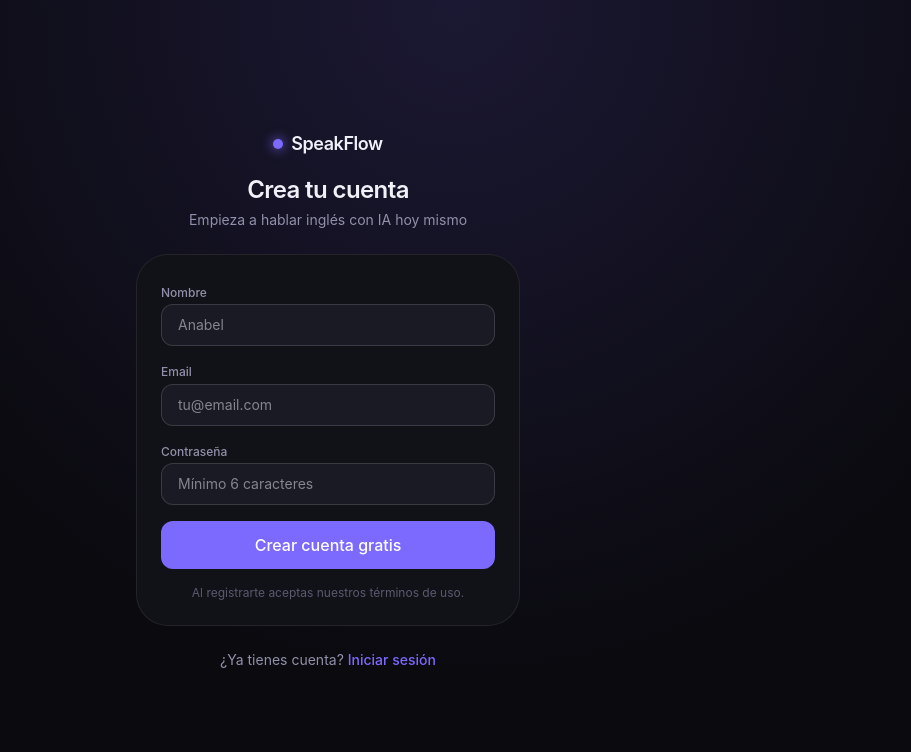
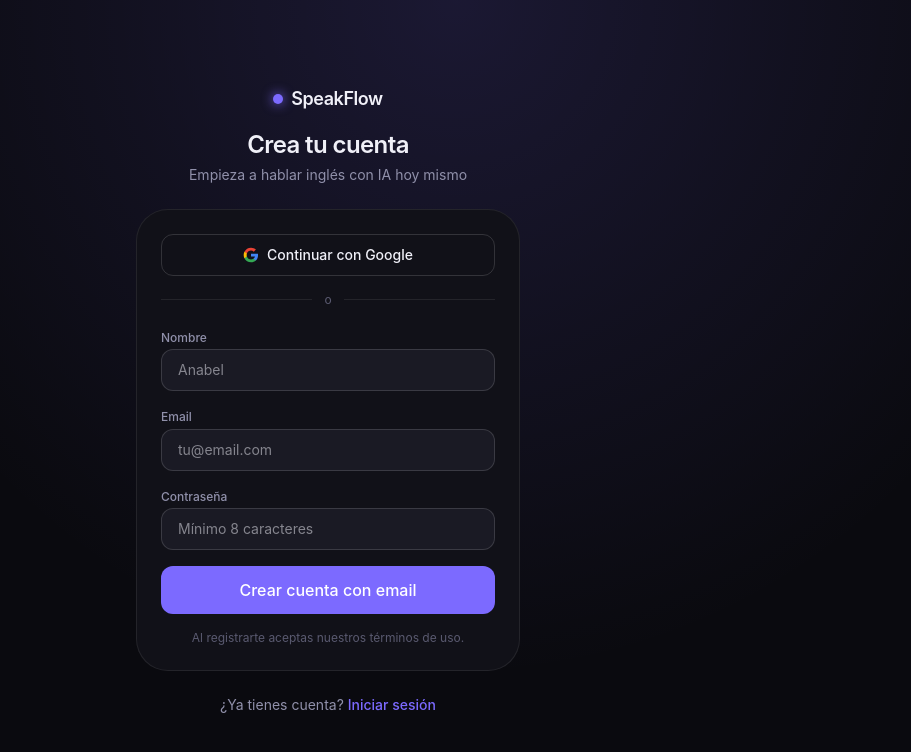
Before and after one commit to SchmuckeDj/speakflow-next, a Next.js app: page /register in a window 1280 px wide. Shown: the top 752 px of the page, without its empty margins (312-1223 px from the left). Built offline with nearby package versions, Linux system fonts and the light colour scheme; no server answers.

Commit message:
feat: Google OAuth login/register con Google Identity Services

```diff
--- a/components/auth/LoginForm.tsx
+++ b/components/auth/LoginForm.tsx
@@ -11,41 +11,57 @@ export default function LoginForm() {
   const [email,    setEmail]    = useState("");
   const [password, setPassword] = useState("");
   const [loading,  setLoading]  = useState(false);
+  const [gLoading, setGLoading] = useState(false);
   const [error,    setError]    = useState("");
 
   async function handleSubmit(e: React.FormEvent) {
     e.preventDefault();
     if (!email || !password) { setError("Completa todos los campos."); return; }
-    setError("");
-    setLoading(true);
-
+    setError(""); setLoading(true);
     try {
-      const res = await apiFetch("/api/auth/login/", {
-        method: "POST",
-        body:   JSON.stringify({ email, password }),
-        auth:   false,
+      const res  = await apiFetch("/api/auth/login/", {
+        method: "POST", body: JSON.stringify({ email, password }), auth: false,
       });
-
       const data = await res.json();
-
-      if (!res.ok) {
-        setError(data.error ?? "Credenciales inválidas.");
-        setLoading(false);
-        return;
-      }
-
+      if (!res.ok) { setError(data.error ?? "Credenciales inválidas."); setLoading(false); return; }
       saveTokens(data.tokens.access, data.tokens.refresh);
-      localStorage.setItem("sf_user", JSON.stringify({
-        name:  data.user.username,
-        email: data.user.email,
-        level: data.user.level || "B1",
-      }));
+      localStorage.setItem("sf_user", JSON.stringify({ name: data.user.username, email: data.user.email, level: data.user.level || "B1" }));
       document.cookie = "sf_session=1; path=/; max-age=604800; SameSite=Lax";
       router.push("/dashboard");
+    } catch {
+      setError("No se pudo conectar al servidor."); setLoading(false);
+    }
+  }
 
+  async function handleGoogle() {
+    setGLoading(true); setError("");
+    try {
+      // Usar Google Identity Services (GSI)
+      const client = window.google?.accounts?.oauth2?.initTokenClient({
+        client_id: process.env.NEXT_PUBLIC_GOOGLE_CLIENT_ID!,
+        scope: "email profile",
+        callback: async (response: { access_token?: string; error?: string }) => {
+          if (response.error || !response.access_token) {
+            setError("Error con Google. Intenta de nuevo."); setGLoading(false); return;
+          }
+          try {
+            const res  = await apiFetch("/api/auth/google/", {
+              method: "POST", body: JSON.stringify({ access_token: response.access_token }), auth: false,
+            });
+            const data = await res.json();
+            if (!res.ok) { setError(data.error ?? "Error con Google."); setGLoading(false); return; }
+            saveTokens(data.tokens.access, data.tokens.refresh);
+            localStorage.setItem("sf_user", JSON.stringify({ name: data.user.username, email: data.user.email, level: data.user.level || "" }));
+            document.cookie = "sf_session=1; path=/; max-age=604800; SameSite=Lax";
+            router.push(data.created || !data.user.level ? "/onboarding" : "/dashboard");
+          } catch {
+            setError("Error conectando con el servidor."); setGLoading(false);
+          }
+        },
+      });
+      client?.requestAccessToken();
     } catch {
-      setError("No se pudo conectar al servidor.");
-      setLoading(false);
+      setError("Google no está disponible."); setGLoading(false);
     }
   }
 
@@ -64,8 +80,7 @@ export default function LoginForm() {
         <div className="space-y-3">
           <div className="space-y-1.5">
             <label className="text-xs text-[var(--color-text-2)] font-medium">Email</label>
-            <input type="email" value={email} onChange={(e) => setEmail(e.target.value)}
-              placeholder="tu@email.com"
+            <input type="email" value={email} onChange={(e) => setEmail(e.target.value)} placeholder="tu@email.com"
               className="w-full bg-[var(--color-surface-2)] border border-[var(--color-border-2)] rounded-[var(--radius-md)] px-4 py-2.5 text-sm focus:outline-none focus:border-[var(--color-acc)] transition-colors" />
           </div>
           <div className="space-y-1.5">
@@ -77,9 +92,7 @@ export default function LoginForm() {
           </div>
         </div>
 
-        {error && (
-          <p className="text-xs text-red-400 bg-red-500/10 border border-red-500/20 rounded-[var(--radius-sm)] px-3 py-2">{error}</p>
-        )}
+        {error && <p className="text-xs text-red-400 bg-red-500/10 border border-red-500/20 rounded-[var(--radius-sm)] px-3 py-2">{error}</p>}
 
         <Button onClick={handleSubmit} disabled={loading} className="w-full" size="lg">
           {loading ? "Iniciando sesión..." : "Iniciar sesión"}
@@ -91,9 +104,14 @@ export default function LoginForm() {
           <div className="flex-1 h-px bg-[var(--color-border)]" />
         </div>
 
-        <Button variant="ghost" className="w-full" size="md">
-          <svg width="16" height="16" viewBox="0 0 24 24"><path fill="#4285F4" d="M22.56 12.25c0-.78-.07-1.53-.2-2.25H12v4.26h5.92c-.26 1.37-1.04 2.53-2.21 3.31v2.77h3.57c2.08-1.92 3.28-4.74 3.28-8.09z"/><path fill="#34A853" d="M12 23c2.97 0 5.46-.98 7.28-2.66l-3.57-2.77c-.98.66-2.23 1.06-3.71 1.06-2.86 0-5.29-1.93-6.16-4.53H2.18v2.84C3.99 20.53 7.7 23 12 23z"/><path fill="#FBBC05" d="M5.84 14.09c-.22-.66-.35-1.36-.35-2.09s.13-1.43.35-2.09V7.07H2.18C1.43 8.55 1 10.22 1 12s.43 3.45 1.18 4.93l2.85-2.22.81-.62z"/><path fill="#EA4335" d="M12 5.38c1.62 0 3.06.56 4.21 1.64l3.15-3.15C17.45 2.09 14.97 1 12 1 7.7 1 3.99 3.47 2.18 7.07l3.66 2.84c.87-2.6 3.3-4.53 6.16-4.53z"/></svg>
-          Continuar con Google
+        <Button variant="ghost" className="w-full" size="md" onClick={handleGoogle} disabled={gLoading}>
+          <svg width="16" height="16" viewBox="0 0 24 24">
+            <path fill="#4285F4" d="M22.56 12.25c0-.78-.07-1.53-.2-2.25H12v4.26h5.92c-.26 1.37-1.04 2.53-2.21 3.31v2.77h3.57c2.08-1.92 3.28-4.74 3.28-8.09z"/>
+            <path fill="#34A853" d="M12 23c2.97 0 5.46-.98 7.28-2.66l-3.57-2.77c-.98.66-2.23 1.06-3.71 1.06-2.86 0-5.29-1.93-6.16-4.53H2.18v2.84C3.99 20.53 7.7 23 12 23z"/>
+            <path fill="#FBBC05" d="M5.84 14.09c-.22-.66-.35-1.36-.35-2.09s.13-1.43.35-2.09V7.07H2.18C1.43 8.55 1 10.22 1 12s.43 3.45 1.18 4.93l2.85-2.22.81-.62z"/>
+            <path fill="#EA4335" d="M12 5.38c1.62 0 3.06.56 4.21 1.64l3.15-3.15C17.45 2.09 14.97 1 12 1 7.7 1 3.99 3.47 2.18 7.07l3.66 2.84c.87-2.6 3.3-4.53 6.16-4.53z"/>
+          </svg>
+          {gLoading ? "Conectando..." : "Continuar con Google"}
         </Button>
       </div>
 
--- a/components/auth/RegisterForm.tsx
+++ b/components/auth/RegisterForm.tsx
@@ -12,44 +12,60 @@ export default function RegisterForm() {
   const [email,    setEmail]    = useState("");
   const [password, setPassword] = useState("");
   const [loading,  setLoading]  = useState(false);
+  const [gLoading, setGLoading] = useState(false);
   const [error,    setError]    = useState("");
 
   async function handleSubmit(e: React.FormEvent) {
     e.preventDefault();
     if (!name || !email || !password) { setError("Completa todos los campos."); return; }
-    if (password.length < 6) { setError("Contraseña mínimo 6 caracteres."); return; }
-    setError("");
-    setLoading(true);
-
+    if (password.length < 8) { setError("Contraseña mínimo 8 caracteres."); return; }
+    setError(""); setLoading(true);
     try {
-      const res = await apiFetch("/api/auth/register/", {
-        method: "POST",
-        body:   JSON.stringify({ username: name, email, password }),
-        auth:   false,
+      const res  = await apiFetch("/api/auth/register/", {
+        method: "POST", body: JSON.stringify({ username: name, email, password }), auth: false,
       });
-
       const data = await res.json();
-
       if (!res.ok) {
         const msg = data.email?.[0] ?? data.password?.[0] ?? data.error ?? "Error al registrarse.";
-        setError(msg);
-        setLoading(false);
-        return;
+        setError(msg); setLoading(false); return;
       }
-
       saveTokens(data.tokens.access, data.tokens.refresh);
-      localStorage.setItem("sf_user", JSON.stringify({
-        name:  data.user.username,
-        email: data.user.email,
-        level: null,
-        isNew: true,
-      }));
+      localStorage.setItem("sf_user", JSON.stringify({ name: data.user.username, email: data.user.email, level: null, isNew: true }));
       document.cookie = "sf_session=1; path=/; max-age=604800; SameSite=Lax";
       router.push("/onboarding");
+    } catch {
+      setError("No se pudo conectar al servidor."); setLoading(false);
+    }
+  }
 
+  async function handleGoogle() {
+    setGLoading(true); setError("");
+    try {
+      const client = window.google?.accounts?.oauth2?.initTokenClient({
+        client_id: process.env.NEXT_PUBLIC_GOOGLE_CLIENT_ID!,
+        scope: "email profile",
+        callback: async (response: { access_token?: string; error?: string }) => {
+          if (response.error || !response.access_token) {
+            setError("Error con Google. Intenta de nuevo."); setGLoading(false); return;
+          }
+          try {
+            const res  = await apiFetch("/api/auth/google/", {
+              method: "POST", body: JSON.stringify({ access_token: response.access_token }), auth: false,
+            });
+            const data = await res.json();
+            if (!res.ok) { setError(data.error ?? "Error con Google."); setGLoading(false); return; }
+            saveTokens(data.tokens.access, data.tokens.refresh);
+            localStorage.setItem("sf_user", JSON.stringify({ name: data.user.username, email: data.user.email, level: data.user.level || "" }));
+            document.cookie = "sf_session=1; path=/; max-age=604800; SameSite=Lax";
+            router.push(data.created || !data.user.level ? "/onboarding" : "/dashboard");
+          } catch {
+            setError("Error conectando con el servidor."); setGLoading(false);
+          }
+        },
+      });
+      client?.requestAccessToken();
     } catch {
-      setError("No se pudo conectar al servidor.");
-      setLoading(false);
+      setError("Google no está disponible."); setGLoading(false);
     }
   }
 
@@ -65,34 +81,48 @@ export default function RegisterForm() {
       </div>
 
       <div className="bg-[var(--color-surface)] border border-[var(--color-border)] rounded-[var(--radius-xl)] p-6 space-y-4">
+
+        {/* Google primero — más prominente */}
+        <Button variant="ghost" className="w-full" size="md" onClick={handleGoogle} disabled={gLoading}>
+          <svg width="16" height="16" viewBox="0 0 24 24">
+            <path fill="#4285F4" d="M22.56 12.25c0-.78-.07-1.53-.2-2.25H12v4.26h5.92c-.26 1.37-1.04 2.53-2.21 3.31v2.77h3.57c2.08-1.92 3.28-4.74 3.28-8.09z"/>
+            <path fill="#34A853" d="M12 23c2.97 0 5.46-.98 7.28-2.66l-3.57-2.77c-.98.66-2.23 1.06-3.71 1.06-2.86 0-5.29-1.93-6.16-4.53H2.18v2.84C3.99 20.53 7.7 23 12 23z"/>
+            <path fill="#FBBC05" d="M5.84 14.09c-.22-.66-.35-1.36-.35-2.09s.13-1.43.35-2.09V7.07H2.18C1.43 8.55 1 10.22 1 12s.43 3.45 1.18 4.93l2.85-2.22.81-.62z"/>
+            <path fill="#EA4335" d="M12 5.38c1.62 0 3.06.56 4.21 1.64l3.15-3.15C17.45 2.09 14.97 1 12 1 7.7 1 3.99 3.47 2.18 7.07l3.66 2.84c.87-2.6 3.3-4.53 6.16-4.53z"/>
+          </svg>
+          {gLoading ? "Conectando..." : "Continuar con Google"}
+        </Button>
+
+        <div className="relative flex items-center gap-3">
+          <div className="flex-1 h-px bg-[var(--color-border)]" />
+          <span className="text-xs text-[var(--color-text-3)]">o</span>
+          <div className="flex-1 h-px bg-[var(--color-border)]" />
+        </div>
+
         <div className="space-y-3">
           <div className="space-y-1.5">
             <label className="text-xs text-[var(--color-text-2)] font-medium">Nombre</label>
-            <input type="text" value={name} onChange={(e) => setName(e.target.value)}
-              placeholder="Anabel"
+            <input type="text" value={name} onChange={(e) => setName(e.target.value)} placeholder="Anabel"
               className="w-full bg-[var(--color-surface-2)] border border-[var(--color-border-2)] rounded-[var(--radius-md)] px-4 py-2.5 text-sm focus:outline-none focus:border-[var(--color-acc)] transition-colors" />
           </div>
           <div className="space-y-1.5">
             <label className="text-xs text-[var(--color-text-2)] font-medium">Email</label>
-            <input type="email" value={email} onChange={(e) => setEmail(e.target.value)}
-              placeholder="tu@email.com"
+            <input type="email" value={email} onChange={(e) => setEmail(e.target.value)} placeholder="tu@email.com"
               className="w-full bg-[var(--color-surface-2)] border border-[var(--color-border-2)] rounded-[var(--radius-md)] px-4 py-2.5 text-sm focus:outline-none focus:border-[var(--color-acc)] transition-colors" />
           </div>
           <div className="space-y-1.5">
             <label className="text-xs text-[var(--color-text-2)] font-medium">Contraseña</label>
             <input type="password" value={password} onChange={(e) => setPassword(e.target.value)}
               onKeyDown={(e) => e.key === "Enter" && handleSubmit(e as unknown as React.FormEvent)}
-              placeholder="Mínimo 6 caracteres"
+              placeholder="Mínimo 8 caracteres"
               className="w-full bg-[var(--color-surface-2)] border border-[var(--color-border-2)] rounded-[var(--radius-md)] px-4 py-2.5 text-sm focus:outline-none focus:border-[var(--color-acc)] transition-colors" />
           </div>
         </div>
 
-        {error && (
-          <p className="text-xs text-red-400 bg-red-500/10 border border-red-500/20 rounded-[var(--radius-sm)] px-3 py-2">{error}</p>
-        )}
+        {error && <p className="text-xs text-red-400 bg-red-500/10 border border-red-500/20 rounded-[var(--radius-sm)] px-3 py-2">{error}</p>}
 
         <Button onClick={handleSubmit} disabled={loading} className="w-full" size="lg">
-          {loading ? "Creando cuenta..." : "Crear cuenta gratis"}
+          {loading ? "Creando cuenta..." : "Crear cuenta con email"}
         </Button>
 
         <p className="text-xs text-center text-[var(--color-text-3)]">Al registrarte aceptas nuestros términos de uso.</p>
```
Also changed, not shown: app/layout.tsx (+19 -49 lines), types/google.d.ts (added, +18 -0 lines).
